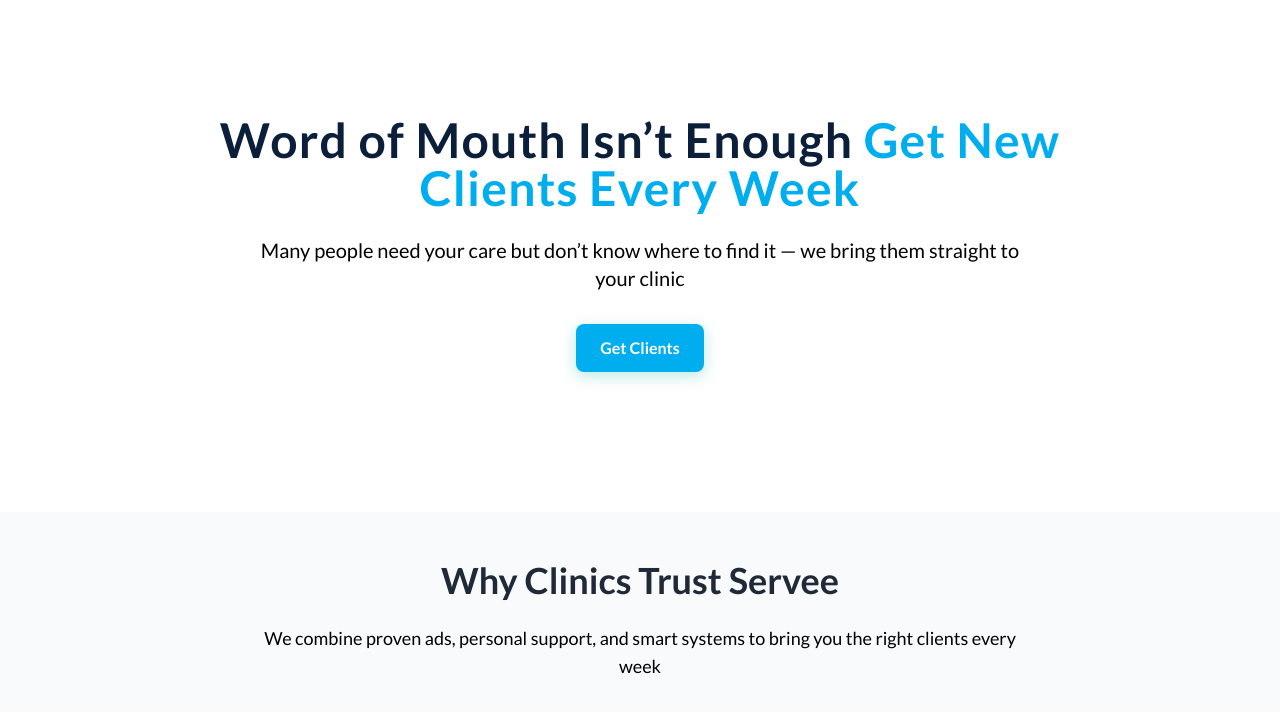
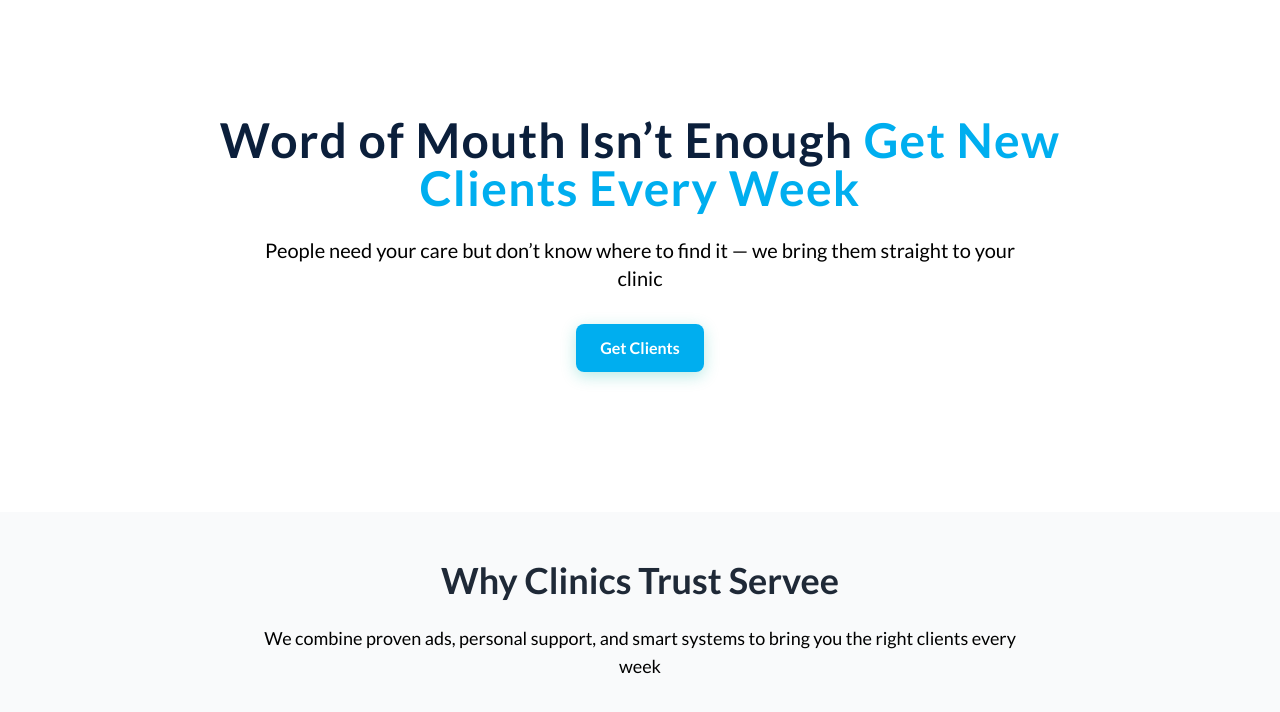
Before and after one commit to servee1/serveeagency, a plain HTML site: page index.html in a window 1280 px wide. Shown: the part 88-800 px from the top of the page. Drawn offline with nearby package versions, Linux system fonts and the light colour scheme.

Commit message:
Update index.html

```diff
--- a/index.html
+++ b/index.html
@@ -211,7 +211,7 @@
         </h1>
 
         <p class="text-lg md:text-xl mb-8 text-black leading-relaxed max-w-3xl mx-auto text-center">
-            Many people need your care but don’t know where to find it — we bring them straight to your clinic
+            People need your care but don’t know where to find it — we bring them straight to your clinic
         </p>
 
         <div class="flex flex-col sm:flex-row gap-4 justify-center items-center bg-navy">
```
